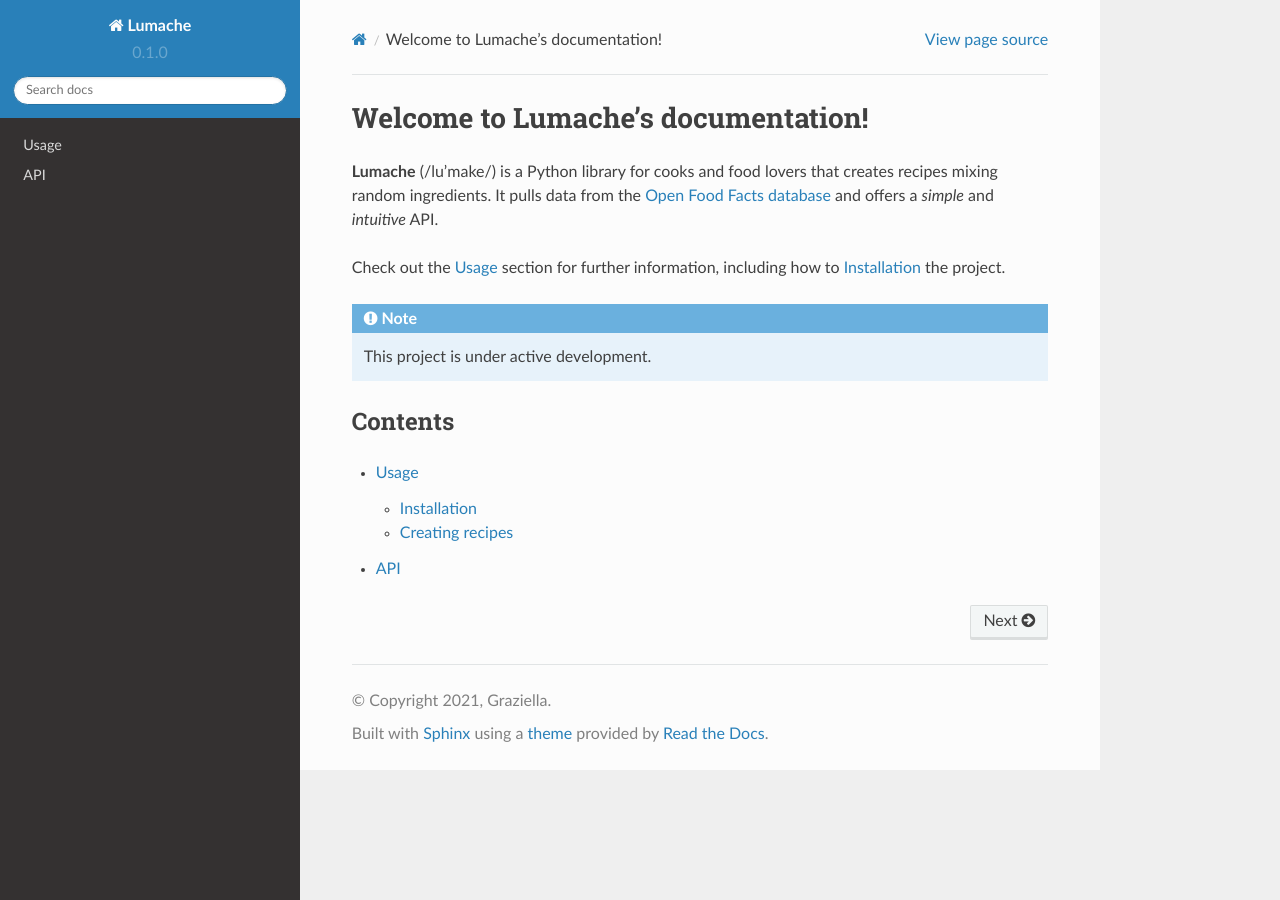
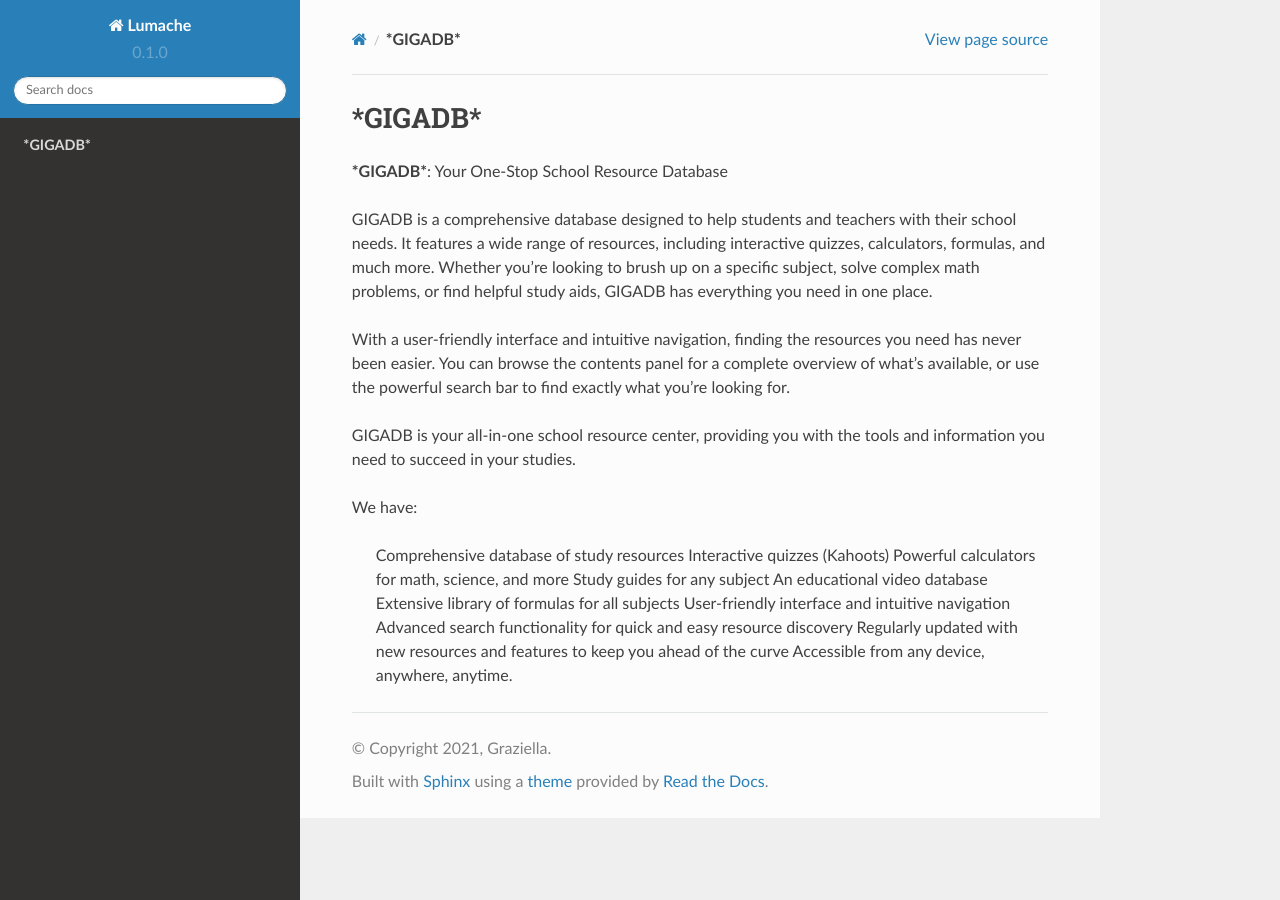
Before and after one commit to zephr1213/gigadb, a Sphinx documentation site: the page built from docs/source/index.rst, in a window 1280 px wide. Built offline with Sphinx 7.4.7 and the Read the Docs theme 2.0.0, drawn with Linux system fonts in a browser that asks for light colours.

Commit message:
Update index.rst

```diff
--- a/docs/source/index.rst
+++ b/docs/source/index.rst
@@ -1,22 +1,23 @@
-Welcome to Lumache's documentation!
+***GIGADB***
 ===================================
 
-**Lumache** (/lu'make/) is a Python library for cooks and food lovers
-that creates recipes mixing random ingredients.
-It pulls data from the `Open Food Facts database <https://world.openfoodfacts.org/>`_
-and offers a *simple* and *intuitive* API.
+***GIGADB***: Your One-Stop School Resource Database
 
-Check out the :doc:`usage` section for further information, including
-how to :ref:`installation` the project.
+GIGADB is a comprehensive database designed to help students and teachers with their school needs. It features a wide range of resources, including interactive quizzes, calculators, formulas, and much more. Whether you're looking to brush up on a specific subject, solve complex math problems, or find helpful study aids, GIGADB has everything you need in one place.
 
-.. note::
+With a user-friendly interface and intuitive navigation, finding the resources you need has never been easier. You can browse the contents panel for a complete overview of what's available, or use the powerful search bar to find exactly what you're looking for.
 
-   This project is under active development.
+GIGADB is your all-in-one school resource center, providing you with the tools and information you need to succeed in your studies.
 
-Contents
---------
+We have:
 
-.. toctree::
-
-   usage
-   api
+    Comprehensive database of study resources
+    Interactive quizzes (Kahoots)
+    Powerful calculators for math, science, and more
+    Study guides for any subject
+    An educational video database
+    Extensive library of formulas for all subjects
+    User-friendly interface and intuitive navigation
+    Advanced search functionality for quick and easy resource discovery
+    Regularly updated with new resources and features to keep you ahead of the curve
+    Accessible from any device, anywhere, anytime.
```
